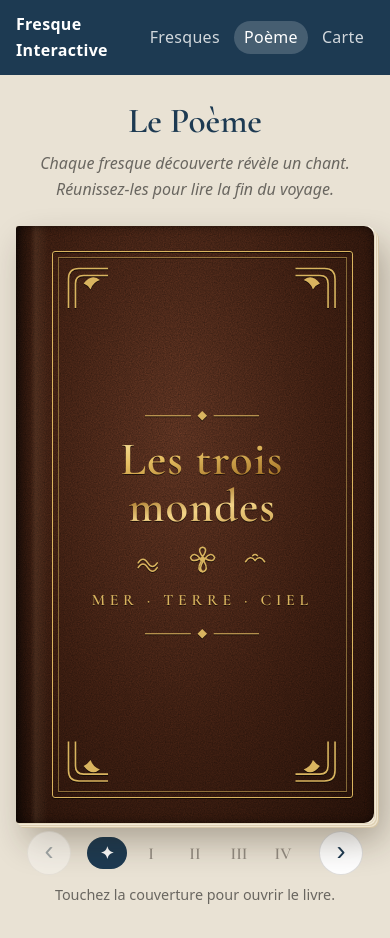
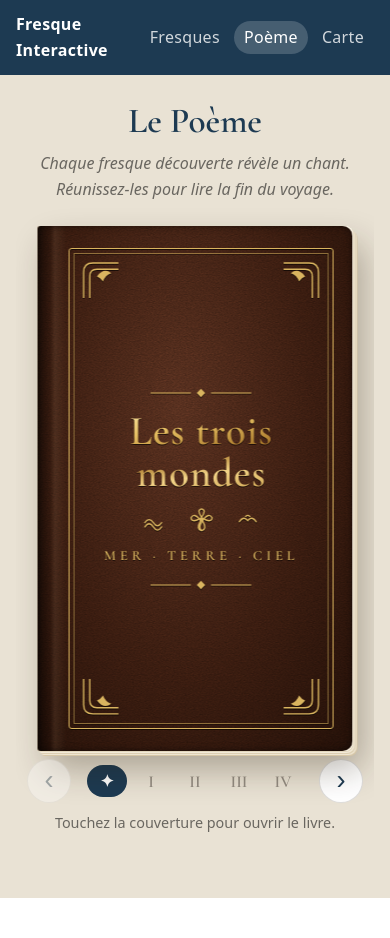
Before and after one commit to Azorlolo/Fresque, a Vue app: page /#/poeme in a window 390 px wide. Shown: the top 938 px of the page. After the commit the page ends 898 px from the top, so only its background shows below. Built offline with nearby package versions, Linux system fonts and the light colour scheme; the HTML template or start-up script is replaced by a standard one.

Commit message:
Voir la page de gauche du livre sur mobile

```diff
--- a/src/style.css
+++ b/src/style.css
@@ -362,9 +362,42 @@ main > .fresque-image { border-radius: var(--radius); }
 .book-stage {
   --paper: #fbf5e8;
   --paper-dark: #f1e6cf;
+  /* Mobile : bande de la page de gauche qui reste visible à côté de la page de droite */
+  --peek: 12cqw;
   width: min(100%, 420px);
   margin: 0 auto;
+  container-type: inline-size;
+  /* Mobile : le reste de la page de gauche est rogné (overflow-y reste visible pour l'ombre) */
+  overflow-x: clip;
 }
+@media (max-width: 899px) {
+  /* Le livre est décalé de --peek pour laisser voir le bord de la page de gauche ;
+     fermé, il se recentre (suit l'ouverture de la couverture, --opening de 0 à 1) */
+  .book {
+    width: calc(100% - var(--peek));
+    margin-left: var(--peek);
+    transform: translateX(calc(var(--peek) / -2 * (1 - var(--opening, 1))));
+  }
+  .book.dragging { transition: none; }
+  /* Bouton « Voir la page de gauche » : le livre glisse à droite, la page de gauche s'affiche en entier
+     et c'est le bord de la page de droite qui reste visible */
+  .book-stage.show-left .book { transform: translateX(calc(100cqw - 2 * var(--peek))); }
+}
+
+.book-side {
+  align-self: center;
+  margin-bottom: calc(-1 * var(--space-xs));
+  padding: 6px 14px;
+  font: inherit;
+  font-size: 0.85rem;
+  font-weight: 600;
+  color: var(--primary);
+  background: var(--surface);
+  border: 1px solid rgba(43, 36, 29, 0.15);
+  border-radius: 999px;
+  cursor: pointer;
+}
+.book-side:hover { background: #fffaf0; }
 .book {
   position: relative;
   aspect-ratio: 3 / 5;
@@ -790,7 +823,8 @@ main > .fresque-image { border-radius: var(--radius); }
 /* Grand écran : livre ouvert en double page, centré quand il est fermé */
 @media (min-width: 900px) {
   main.wide { max-width: 1040px; }
-  .book-stage { width: min(100%, 880px); }
+  .book-stage { width: min(100%, 880px); overflow-x: visible; }
+  .book-side { display: none; }
   .book {
     width: 50%;
     margin-left: 50%;
--- a/src/views/PoemeView.vue
+++ b/src/views/PoemeView.vue
@@ -46,9 +46,13 @@ function holdActive(i) {
   releaseTimer = setTimeout(() => (active.value = null), TURN_MS + 50)
 }
 
+// Mobile : le livre glisse à droite pour montrer la page de gauche (verso de la feuille tournée)
+const showLeft = ref(false)
+
 function show(i) {
   current.value = i
   seen.add(i)
+  showLeft.value = false
 }
 
 function next() {
@@ -95,8 +99,8 @@ function onPointerMove(e) {
 
   if (!drag.dir) {
     if (Math.abs(dx) < 8 && Math.abs(dy) < 8) return
-    // Geste vertical : on laisse la page défiler
-    if (Math.abs(dy) > Math.abs(dx)) return (drag = null)
+    // Geste vertical : on laisse la page défiler. Page de gauche affichée : pas de page à tourner
+    if (Math.abs(dy) > Math.abs(dx) || showLeft.value) return (drag = null)
     const dir = dx < 0 ? 1 : -1
     if ((dir > 0 && current.value >= last.value) || (dir < 0 && current.value <= 0)) return (drag = null)
     drag.dir = dir
@@ -116,7 +120,10 @@ function onPointerUp(e) {
   if (!drag || e.pointerId !== drag.id) return
   const { dir, progress } = drag
 
-  if (!dir) {
+  if (!dir && showLeft.value) {
+    // Page de gauche affichée : un toucher ramène le livre
+    showLeft.value = false
+  } else if (!dir) {
     // Simple toucher : la couverture s'ouvre, puis bord droit = page suivante, bord gauche = page précédente
     const rect = book.value.getBoundingClientRect()
     current.value === 0 || e.clientX > rect.left + rect.width / 2 ? next() : prev()
@@ -175,9 +182,14 @@ onBeforeUnmount(() => {
     <p>Chaque fresque découverte révèle un chant. Réunissez-les pour lire la fin du voyage.</p>
   </div>
 
+  <!-- Mobile uniquement : une seule page tient à l'écran -->
+  <button v-if="current > 0" class="book-side" :aria-pressed="showLeft" @click="showLeft = !showLeft">
+    {{ showLeft ? 'Revenir à la page →' : '← Voir la page de gauche' }}
+  </button>
+
   <div
     class="book-stage"
-    :class="{ closed: current === 0, 'cover-moving': coverMoving }"
+    :class="{ closed: current === 0, 'cover-moving': coverMoving, 'show-left': showLeft }"
     :style="{ '--opening': opening }"
   >
     <div
@@ -277,7 +289,7 @@ onBeforeUnmount(() => {
             <div class="shade"></div>
           </article>
 
-          <!-- Verso : illustration de la page suivante (visible en double page sur grand écran) -->
+          <!-- Verso : illustration de la page suivante (double page sur grand écran, bouton « Voir la page de gauche » sur mobile) -->
           <div class="face face-back" aria-hidden="true">
             <div v-if="pages[i + 1]" class="verso">
               <div class="medallions">
```
